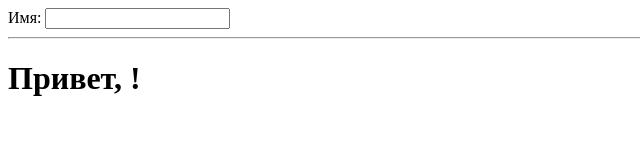
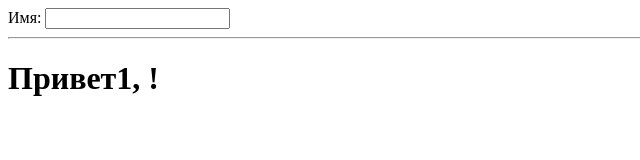
Before and after one commit to AndreyK1/angular, a plain HTML site: page Index.html in a window 1280 px wide. Shown: the full height of the page, 0-640 px from the left. Drawn offline with nearby package versions, Linux system fonts and the light colour scheme.

Commit message:
h changed test

```diff
--- a/Index.html
+++ b/Index.html
@@ -9,7 +9,7 @@
 	    <label>Имя:</label>
 	    <input type="text" ng-model="yourName">
 	    <hr>
-	    <h1>Привет, {{yourName}}!</h1>
+	    <h1>Привет1, {{yourName}}!</h1>
     </div>
 </body>
 </html>
```
